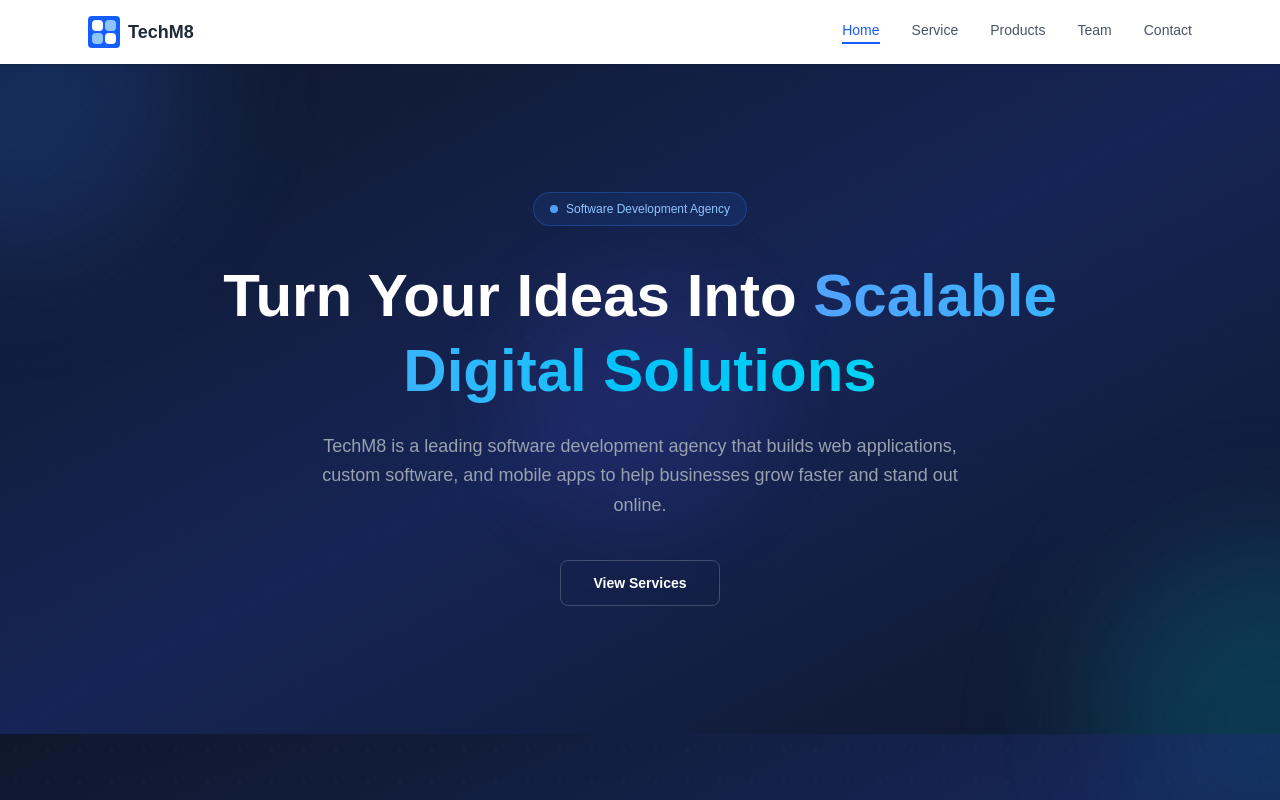
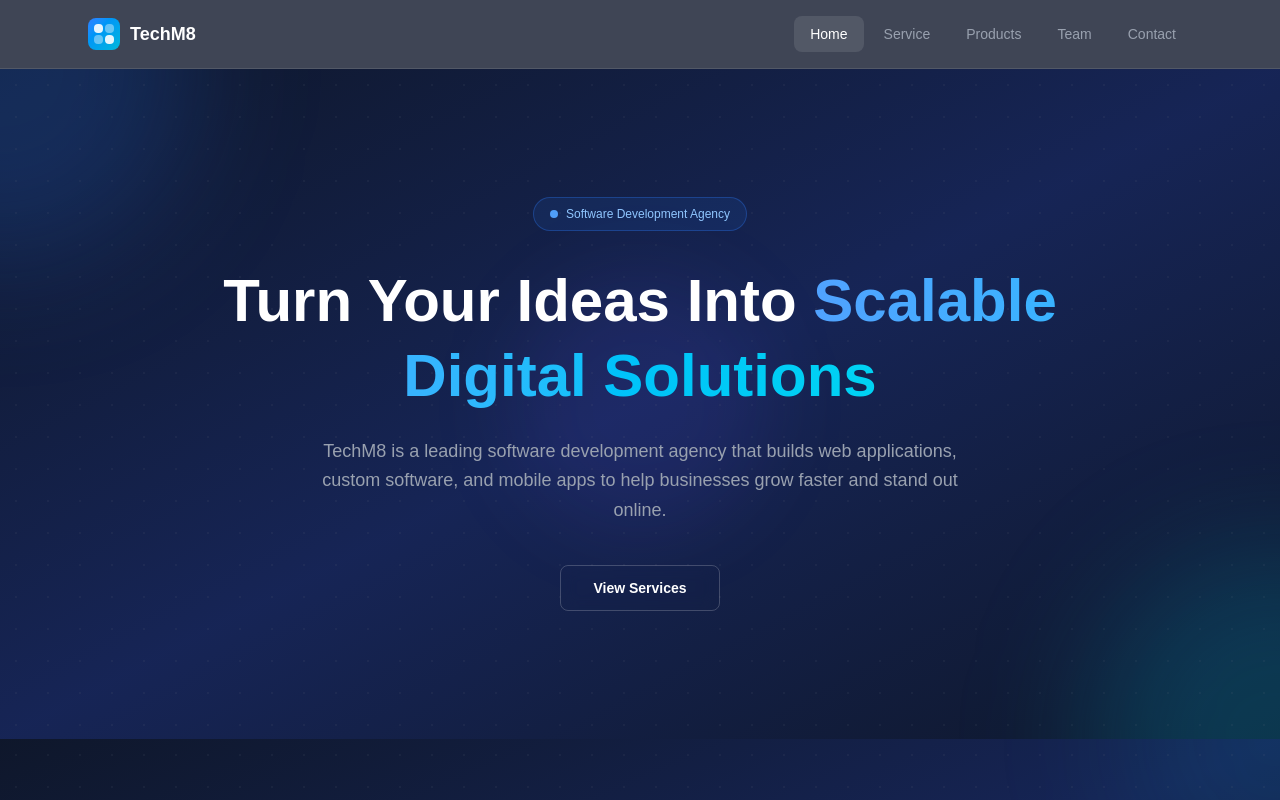
Before and after one commit to tech-m8/website, a Next.js app: page / in a window 1280 px wide. Shown: the top 800 px of the page. Built offline with nearby package versions, Linux system fonts and the light colour scheme.

Commit message:
Redesign navbar: dark glass style matching v2 design

```diff
--- a/components/Navbar.js
+++ b/components/Navbar.js
@@ -17,31 +17,32 @@ export default function Navbar() {
   const pathname = usePathname();
 
   return (
-    <header className="bg-white shadow-sm sticky top-0 z-50">
+    <header className="sticky top-0 z-50 bg-slate-900/80 backdrop-blur-md border-b border-white/10">
       <div className="max-w-6xl mx-auto px-6 py-4 flex items-center justify-between">
+
         {/* Logo */}
-        <Link href="/" className="flex items-center gap-2">
-          <div className="w-8 h-8 bg-blue-600 rounded-sm grid grid-cols-2 gap-0.5 p-1">
-            <div className="bg-white rounded-sm"></div>
-            <div className="bg-blue-300 rounded-sm"></div>
-            <div className="bg-blue-300 rounded-sm"></div>
-            <div className="bg-white rounded-sm"></div>
+        <Link href="/" className="flex items-center gap-2.5">
+          <div className="w-8 h-8 bg-gradient-to-br from-blue-500 to-cyan-500 rounded-lg grid grid-cols-2 gap-0.5 p-1.5">
+            <div className="bg-white/90 rounded-sm" />
+            <div className="bg-white/40 rounded-sm" />
+            <div className="bg-white/40 rounded-sm" />
+            <div className="bg-white/90 rounded-sm" />
           </div>
-          <span className="font-bold text-gray-800 text-lg">TechM8</span>
+          <span className="font-bold text-white text-lg">TechM8</span>
         </Link>
 
         {/* Desktop Nav */}
-        <nav className="hidden md:flex items-center gap-8">
+        <nav className="hidden md:flex items-center gap-1">
           {navLinks.map((link) => {
             const isActive = pathname === link.href;
             return (
               <Link
                 key={link.href}
                 href={link.href}
-                className={`text-sm font-medium transition-colors relative pb-1 ${
+                className={`text-sm font-medium px-4 py-2 rounded-lg transition-all ${
                   isActive
-                    ? 'text-blue-600 after:absolute after:bottom-0 after:left-0 after:w-full after:h-0.5 after:bg-blue-600'
-                    : 'text-gray-600 hover:text-blue-600'
+                    ? 'text-white bg-white/10'
+                    : 'text-gray-400 hover:text-white hover:bg-white/5'
                 }`}
               >
                 {link.label}
@@ -52,7 +53,7 @@ export default function Navbar() {
 
         {/* Mobile Menu Button */}
         <button
-          className="md:hidden text-gray-600"
+          className="md:hidden text-gray-400 hover:text-white transition-colors"
           onClick={() => setMenuOpen(!menuOpen)}
           aria-label="Toggle menu"
         >
@@ -68,17 +69,17 @@ export default function Navbar() {
 
       {/* Mobile Nav */}
       {menuOpen && (
-        <div className="md:hidden border-t border-gray-100 bg-white">
+        <div className="md:hidden border-t border-white/10 bg-slate-900/95 backdrop-blur-md">
           {navLinks.map((link) => {
             const isActive = pathname === link.href;
             return (
               <Link
                 key={link.href}
                 href={link.href}
-                className={`block px-6 py-3 text-sm font-medium transition-colors ${
+                className={`block px-6 py-3.5 text-sm font-medium transition-all ${
                   isActive
-                    ? 'text-blue-600 bg-blue-50 border-l-2 border-blue-600'
-                    : 'text-gray-600 hover:text-blue-600 hover:bg-gray-50'
+                    ? 'text-white bg-white/10 border-l-2 border-blue-400'
+                    : 'text-gray-400 hover:text-white hover:bg-white/5'
                 }`}
                 onClick={() => setMenuOpen(false)}
               >
```
